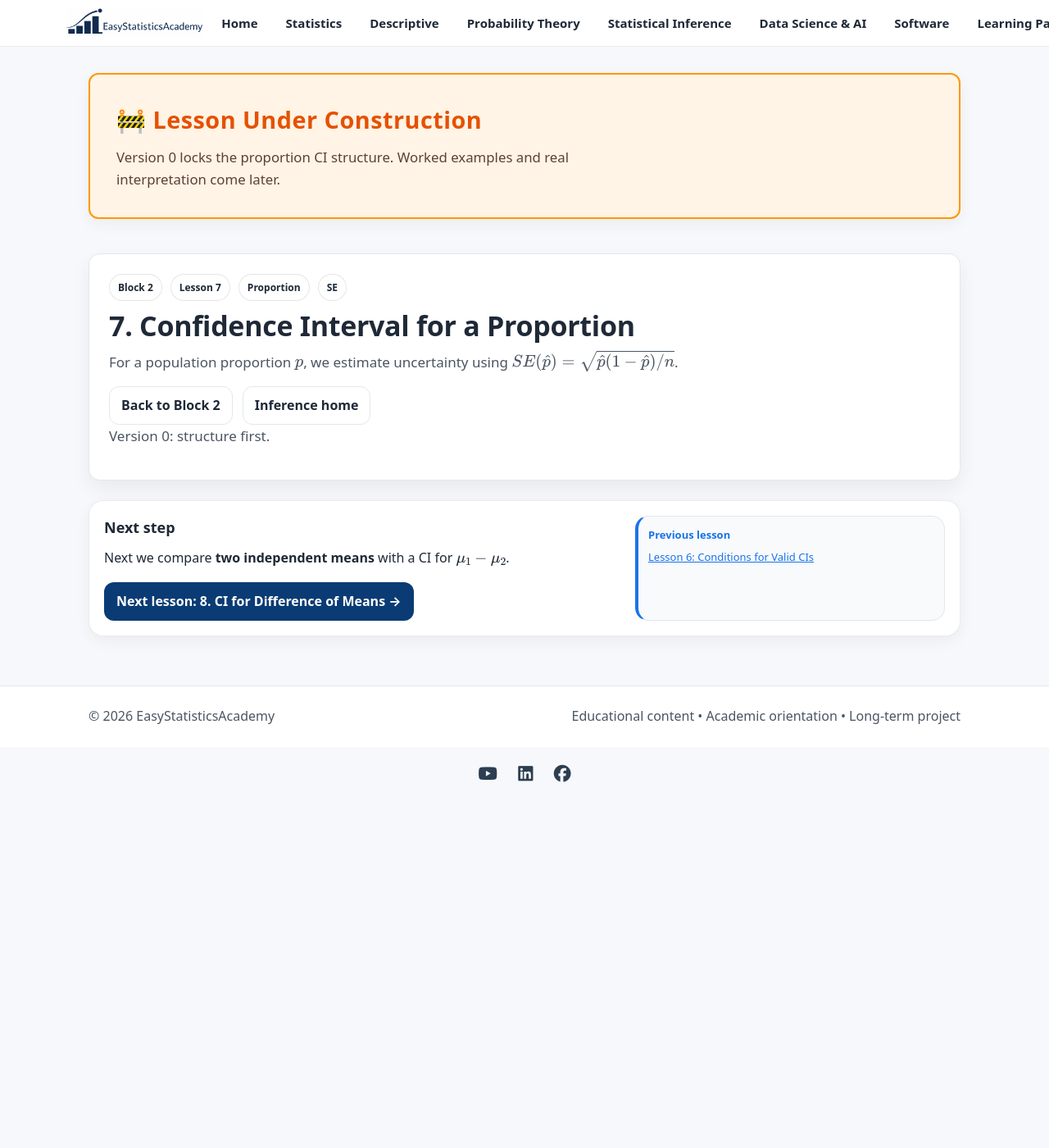
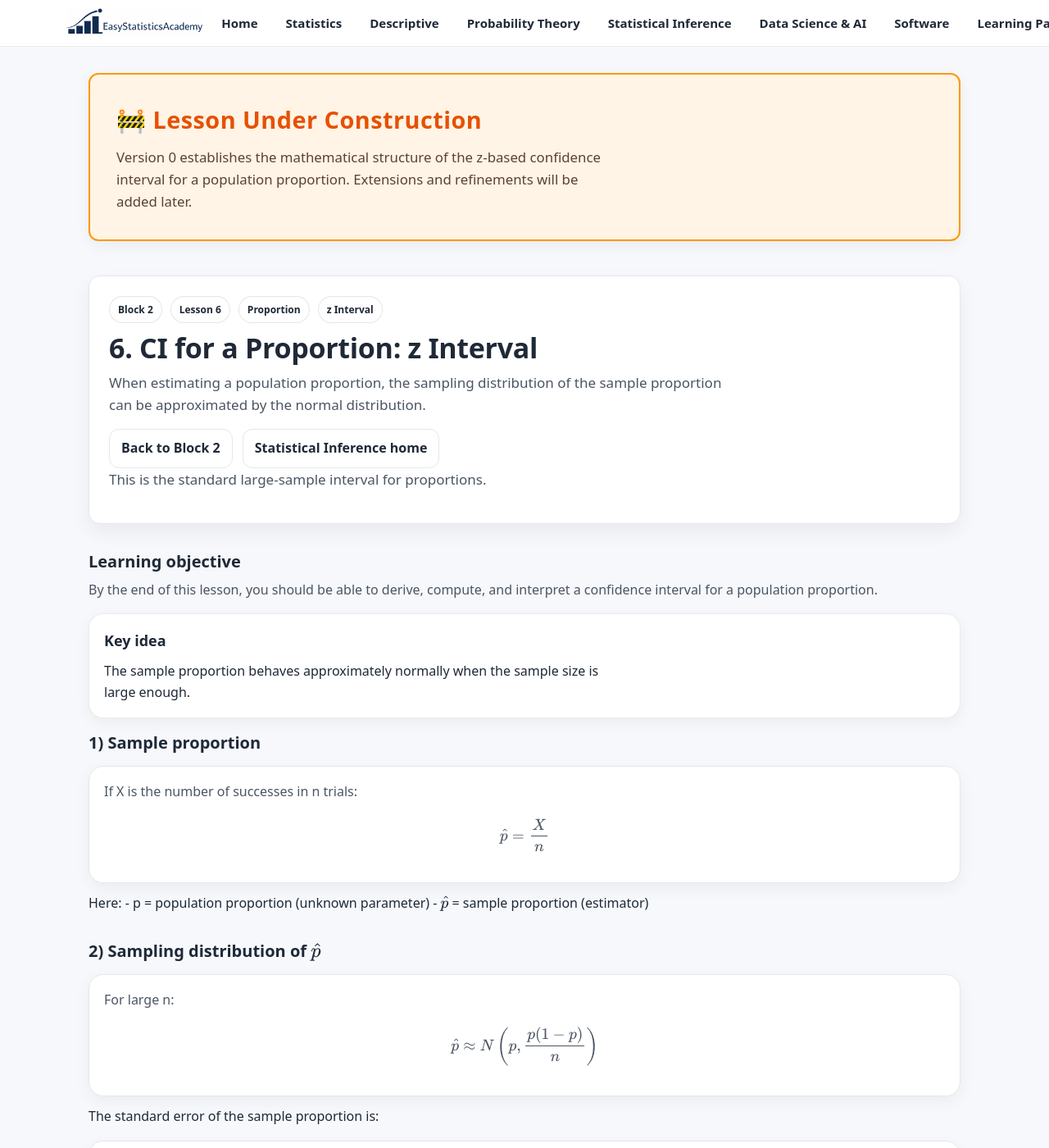
Before and after one commit to ammar-homaida-statistics/easystatisticsacademy, a Jekyll site: the page built from inference/confidence-intervals/ci-for-proportion/index.md, in a window 1280 px wide and 1400 px high. Shown: the whole window at 82% size. Built offline with Jekyll 4.4.1, drawn with Linux system fonts in a browser that asks for light colours; some of the changed text lies outside the part shown.

Commit message:
Add lesson content

```diff
--- a/inference/confidence-intervals/ci-for-proportion/index.md
+++ b/inference/confidence-intervals/ci-for-proportion/index.md
@@ -1,28 +1,31 @@
 ---
 layout: default
-title: "7. Confidence Interval for a Proportion"
-description: "Build a confidence interval for a population proportion p using the standard error of p-hat and the success–failure condition."
+title: "6. CI for a Proportion: z Interval"
+description: "Construct and interpret a confidence interval for a population proportion using the normal approximation."
 permalink: /inference/confidence-intervals/ci-for-proportion/
 sidebar: false
 ---
 
+<!-- UNDER CONSTRUCTION NOTICE -->
 <section class="section section-slim">
   <div class="callout" style="background:#fff4e5; border:2px solid #ff9800; padding:2rem; border-radius:12px;">
     <div class="callout-copy">
       <h2 style="margin-top:0; color:#e65100; font-size:1.8rem; letter-spacing:0.5px;">🚧 Lesson Under Construction</h2>
       <p style="margin:0; font-size:1.05rem; color:#5d4037; line-height:1.6;">
-        Version 0 locks the proportion CI structure. Worked examples and real interpretation come later.
+        Version 0 establishes the mathematical structure of the z-based confidence interval
+        for a population proportion. Extensions and refinements will be added later.
       </p>
     </div>
   </div>
 </section>
 
+<!-- ✅ Update "last visited lesson" for Inference Block 2 -->
 <script>
   (function () {
     var KEY = "esa_continue_inference_confidence_intervals_lesson_v0";
     localStorage.setItem(KEY, JSON.stringify({
       url: "/inference/confidence-intervals/ci-for-proportion/",
-      label: "Lesson 7 — Confidence Interval for a Proportion",
+      label: "Lesson 6 — CI for a Proportion",
       ts: Date.now()
     }));
 
@@ -39,23 +42,219 @@
     <div class="hero-copy">
       <div class="badge-row">
         <span class="badge">Block 2</span>
-        <span class="badge">Lesson 7</span>
+        <span class="badge">Lesson 6</span>
         <span class="badge">Proportion</span>
-        <span class="badge">SE</span>
+        <span class="badge">z Interval</span>
       </div>
 
-      <h1>7. Confidence Interval for a Proportion</h1>
+      <h1>6. CI for a Proportion: z Interval</h1>
       <p class="lead">
-        For a population proportion \(p\), we estimate uncertainty using
-        \(SE(\hat{p})=\sqrt{\hat{p}(1-\hat{p})/n}\).
+        When estimating a population proportion, the sampling distribution
+        of the sample proportion can be approximated by the normal distribution.
       </p>
 
       <div class="hero-actions">
         <a class="btn btn-outline" href="/inference/confidence-intervals/">Back to Block 2</a>
-        <a class="btn btn-outline" href="/inference/">Inference home</a>
+        <a class="btn btn-outline" href="/inference/">Statistical Inference home</a>
       </div>
 
-      <p class="muted-mini">Version 0: structure first.</p>
+      <p class="muted-mini">
+        This is the standard large-sample interval for proportions.
+      </p>
+    </div>
+  </div>
+</section>
+
+<section class="section">
+  <div class="section-head">
+    <h2>Learning objective</h2>
+    <p>
+      By the end of this lesson, you should be able to derive, compute,
+      and interpret a confidence interval for a population proportion.
+    </p>
+  </div>
+
+  <div class="callout" style="margin-top:1rem;">
+    <div class="callout-copy">
+      <h2>Key idea</h2>
+      <p style="margin:0;">
+        The sample proportion behaves approximately normally
+        when the sample size is large enough.
+      </p>
+    </div>
+  </div>
+</section>
+
+<section class="section">
+  <div class="section-head">
+    <h2>1) Sample proportion</h2>
+  </div>
+
+  <div class="card">
+    <p style="margin:0;">
+      If X is the number of successes in n trials:
+      \[
+      \hat{p} = \frac{X}{n}
+      \]
+    </p>
+  </div>
+
+  <p style="margin-top:.75rem;">
+    Here:
+    - p = population proportion (unknown parameter)
+    - \(\hat{p}\) = sample proportion (estimator)
+  </p>
+</section>
+
+<section class="section">
+  <div class="section-head">
+    <h2>2) Sampling distribution of \(\hat{p}\)</h2>
+  </div>
+
+  <div class="card">
+    <p style="margin:0;">
+      For large n:
+      \[
+      \hat{p} \approx N\left(p, \frac{p(1-p)}{n}\right)
+      \]
+    </p>
+  </div>
+
+  <p style="margin-top:.75rem;">
+    The standard error of the sample proportion is:
+  </p>
+
+  <div class="card">
+    <p style="margin:0;">
+      \[
+      SE(\hat{p}) = \sqrt{\frac{p(1-p)}{n}}
+      \]
+    </p>
+  </div>
+
+  <p class="muted-mini" style="margin-top:.75rem;">
+    Since p is unknown, we substitute \(\hat{p}\).
+  </p>
+</section>
+
+<section class="section">
+  <div class="section-head">
+    <h2>3) Estimated standard error</h2>
+  </div>
+
+  <div class="card">
+    <p style="margin:0;">
+      \[
+      SE(\hat{p}) = \sqrt{\frac{\hat{p}(1-\hat{p})}{n}}
+      \]
+    </p>
+  </div>
+</section>
+
+<section class="section">
+  <div class="section-head">
+    <h2>4) Final confidence interval formula</h2>
+  </div>
+
+  <div class="card">
+    <p style="font-size:1.1rem; margin:0;">
+      <strong>
+      Confidence Interval =
+      \[
+      \hat{p}
+      \pm
+      z_{\alpha/2}
+      \sqrt{\frac{\hat{p}(1-\hat{p})}{n}}
+      \]
+      </strong>
+    </p>
+  </div>
+</section>
+
+<section class="section">
+  <div class="section-head">
+    <h2>5) Conditions for validity</h2>
+  </div>
+
+  <div class="grid grid-2">
+    <div class="card">
+      <h3>Independence</h3>
+      <p>
+        Observations should be independent
+        (random sampling or randomized experiment).
+      </p>
+    </div>
+
+    <div class="card">
+      <h3>Large sample condition</h3>
+      <p>
+        np ≥ 10 and n(1 − p) ≥ 10
+        (often checked using \(\hat{p}\)).
+      </p>
+    </div>
+  </div>
+</section>
+
+<section class="section">
+  <div class="section-head">
+    <h2>6) Interpretation</h2>
+  </div>
+
+  <div class="card">
+    <p style="margin:0;">
+      A 95% confidence interval for p means that
+      95% of similarly constructed intervals
+      would contain the true population proportion.
+    </p>
+  </div>
+</section>
+
+<section class="section">
+  <div class="section-head">
+    <h2>7) Common traps</h2>
+  </div>
+
+  <div class="grid grid-2">
+    <div class="card">
+      <h3>Trap A: Using small samples</h3>
+      <p>
+        If counts are small, the normal approximation is unreliable.
+      </p>
+    </div>
+
+    <div class="card">
+      <h3>Trap B: Forgetting condition checks</h3>
+      <p>
+        Always verify np and n(1−p).
+      </p>
+    </div>
+
+    <div class="card">
+      <h3>Trap C: Negative lower bound</h3>
+      <p>
+        Normal-based intervals can produce values below 0 or above 1.
+      </p>
+    </div>
+
+    <div class="card">
+      <h3>Trap D: Confusing count and proportion</h3>
+      <p>
+        The interval estimates p, not the number of successes.
+      </p>
+    </div>
+  </div>
+</section>
+
+<section class="section section-slim">
+  <div class="callout">
+    <div class="callout-copy">
+      <h2>Outcome of this lesson</h2>
+      <ul class="bullets">
+        <li>Construct a z-based CI for p</li>
+        <li>Compute the correct standard error</li>
+        <li>Check validity conditions</li>
+        <li>Interpret coverage correctly</li>
+      </ul>
     </div>
   </div>
 </section>
@@ -65,12 +264,12 @@
     <div class="callout-copy">
       <h2>Next step</h2>
       <p style="margin:0;">
-        Next we compare <strong>two independent means</strong> with a CI for \(\mu_1-\mu_2\).
+        Next we examine interval width and how to plan sample size.
       </p>
 
       <div class="pill-row" style="margin-top:1rem;">
-        <a class="btn" href="/inference/confidence-intervals/ci-for-difference-of-means-independent/">
-          Next lesson: 8. CI for Difference of Means →
+        <a class="btn" href="/inference/confidence-intervals/interval-width-and-sample-size/">
+          Next lesson: 7. Interval Width & Sample Size →
         </a>
       </div>
     </div>
@@ -79,11 +278,12 @@
       <div class="mini" style="border-left:4px solid #1a73e8; padding-left:12px;">
         <div class="mini-title" style="color:#1a73e8;">Previous lesson</div>
         <div class="mini-body">
-          <a href="/inference/confidence-intervals/conditions-normality-clt-independence/" style="color:#1a73e8; text-decoration:underline;">
-            Lesson 6: Conditions for Valid CIs
+          <a href="/inference/confidence-intervals/ci-for-mean-sigma-unknown-t/" style="color:#1a73e8; text-decoration:underline;">
+            Lesson 5: CI for Mean (t)
           </a>
         </div>
       </div>
     </div>
+
   </div>
 </section>
```
